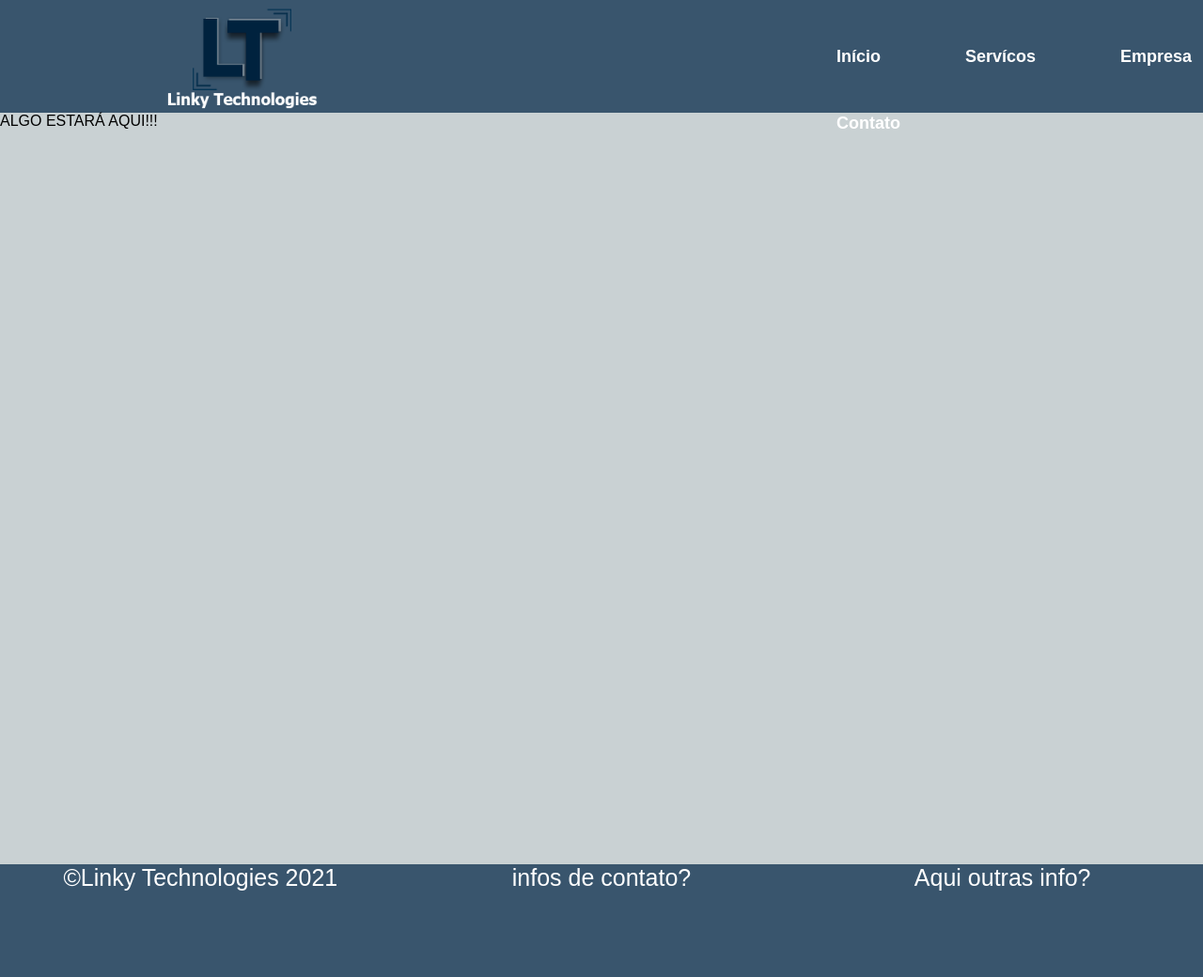
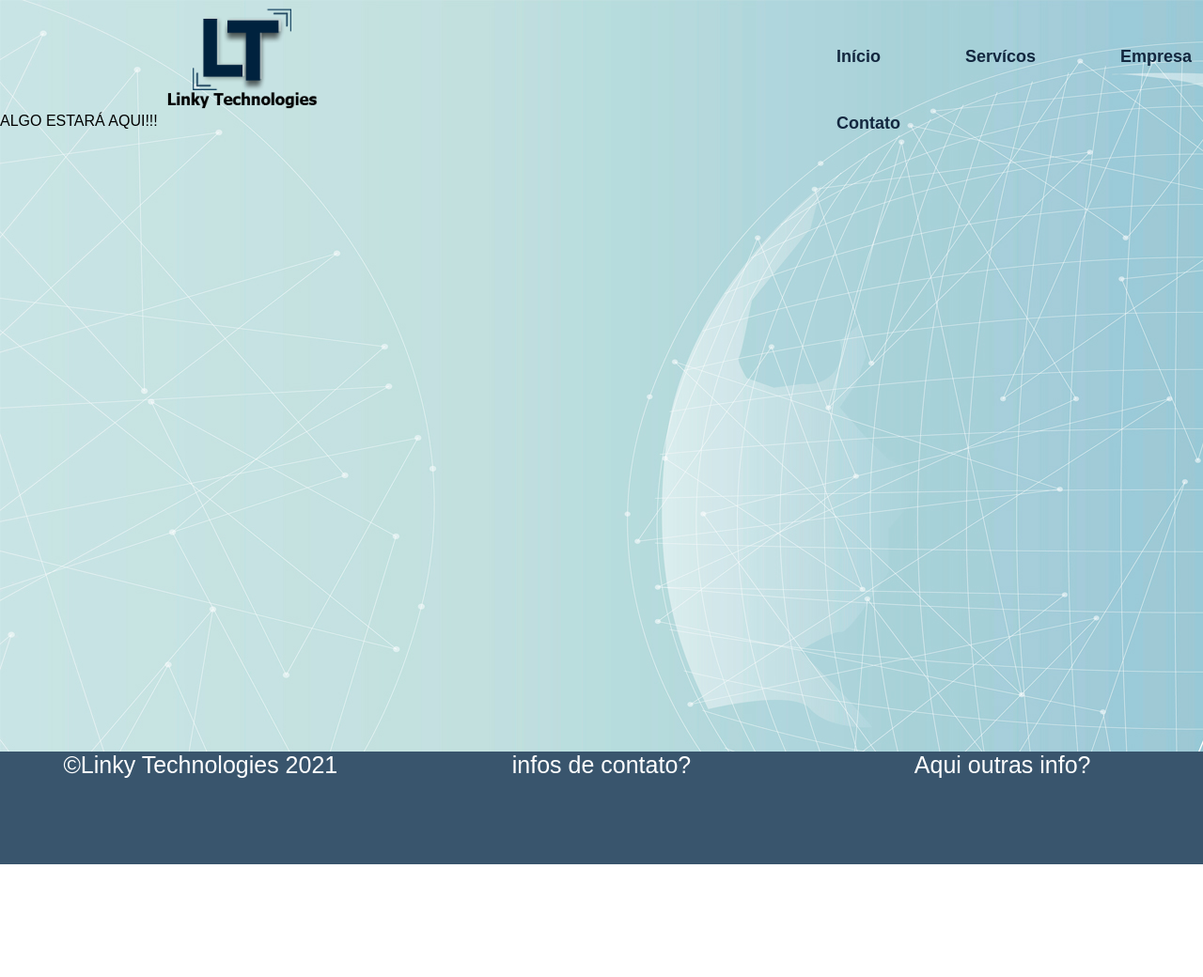
Before and after one commit to linkytech/Site-Oficial, a plain HTML site: page index.html in a window 1280 px wide. Shown: the whole page at 94% size. After the commit the page ends 920 px from the top, so only its background shows below. Drawn offline with Linux system fonts and the light colour scheme.

Commit message:
full 9 o'clock

```diff
--- a/assets/scripts/script.js
+++ b/assets/scripts/script.js
@@ -0,0 +1,17 @@
+
+
+(function () {
+    var menu = document.querySelector('.Header');
+    var imagem = document.querySelector('#logo');
+
+    window.addEventListener('scroll', function() {
+        if(window.scrollY > 0 ){
+            menu.classList.add('MenuFixo');
+            imagem.setAttribute('src', 'assets/images/Logobranco.png');
+        }
+        else {
+            menu.classList.remove('MenuFixo');
+            imagem.setAttribute('src', 'assets/images/logopreto.png');
+        }
+    });
+})();
--- a/assets/styles/style.css
+++ b/assets/styles/style.css
@@ -4,13 +4,12 @@
     margin: 0;
     padding: 0;
     font-family:Arial, Helvetica, sans-serif;
-
+    z-index: 999;
 }
 
-header, body, footer {
+header, footer {
     height: 120px;
     width: 100%;
-    background-color: #39556D;
 }
 
 
@@ -22,6 +21,8 @@ header, body, footer {
     height: 120px;
     width: 100%;
     display: flex;
+    background-color: transparent;
+
 }
 
 .Header img {
@@ -45,15 +46,37 @@ header, body, footer {
 
 .Header a {
     text-decoration: none;
+    color: #13273f;
+
+}
+
+.Header a:hover {
+    border-bottom: 5px solid #13273f;
+}
+
+
+.MenuFixo{
+    background-color: #39556D;
+    position: fixed;
+    transition: 0.5s ease-in-out;
+
+}
+
+.MenuFixo a{
     color: #fff;
+}
+
+.MenuFixo a:hover {
+    border-bottom: 5px solid #fff;
 }
 
 /* BODY */
 
 .Container {
-    background-color: #c9d1d3;
+    /*background-color: #c9d1d3;*/
     width: 100%;
     height: 100vh;
+    background: url('../images/teste2.jpg') fixed ;
 }
 
 .Content {
--- a/index.html
+++ b/index.html
@@ -4,9 +4,10 @@
         <meta name="viewport" charset="UTF-8" />
         <title>Linky Technologies</title>
     </head>
-    <header>
+    <body>
+        <div class="Container">
             <div class="Header">
-            <img src="assets/images/Logo sem fundo texto branco.png"/>
+                <img id="logo" src="assets/images/logopreto.png"/>
                 <ul>
                     <li><a href="index.html">Início</a></li>
                     <li><a>Servícos</a></li>
@@ -14,12 +15,10 @@
                     <li><a>Contato</a></li>
                 </ul>
             </div>
-    </header>
-    <body>
-        <div class="Container">
             <div class="Content">
                 ALGO ESTARÁ AQUI!!!
             </div>
+            <!--<a href='https://br.freepik.com/vetores/fundo'>Fundo vetor criado por liuzishan - br.freepik.com</a> -->
         </div>
     </body>
     <footer>
```
Also changed, not shown: assets/images/Logobranco.png (renamed from assets/images/Logo sem fundo texto branco.png), assets/images/fundo.jpg (added), assets/images/logopreto.png (renamed from assets/images/teset.png), assets/images/teste2.jpg (added), 2 other files. Lines whose indentation alone changed are shown as unchanged.
